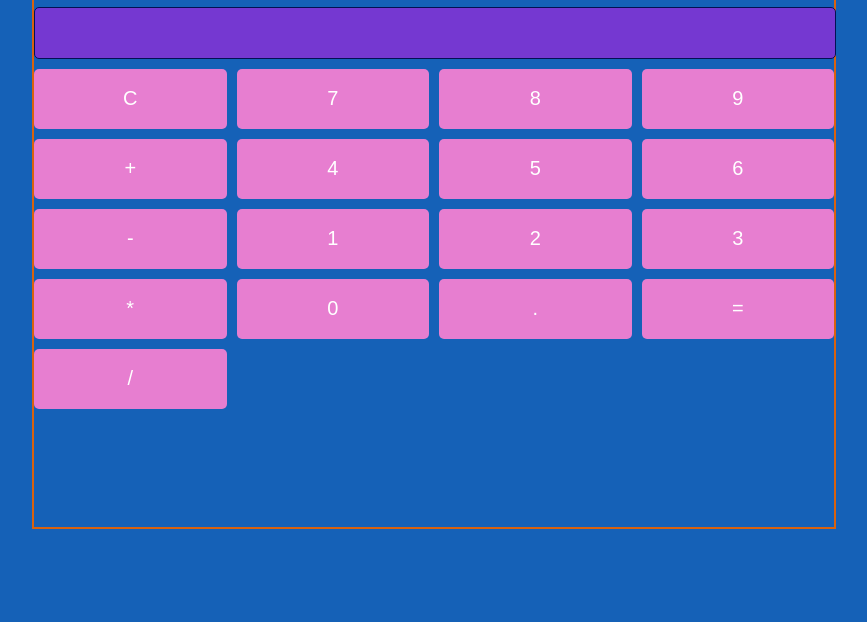
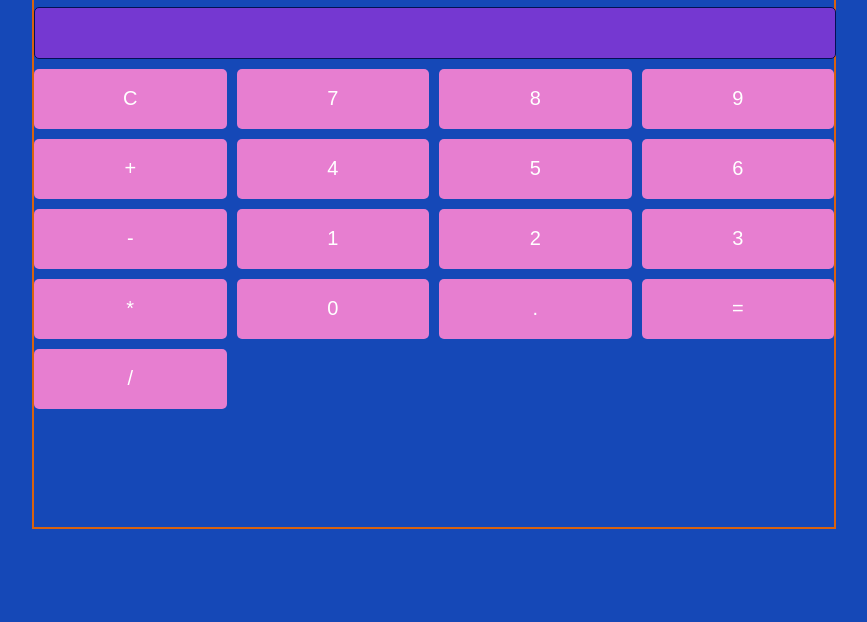
Before and after one commit to mirandajul/calculadora, a plain HTML site: page index.html in a window 1280 px wide. Shown: the part 178-800 px from the top of the page, without its empty margins (206-1073 px from the left). Drawn offline with Linux system fonts and the light colour scheme.

Commit message:
maria julia

```diff
--- a/style.css
+++ b/style.css
@@ -13,7 +13,7 @@
   align-items: center;
   height: 100vh;
   margin: 0;
-  background-color: hsl(212, 79%, 40%);
+  background-color: hsl(221, 79%, 40%);
   }
   h1 {
     background-color: #080a7d;
```
